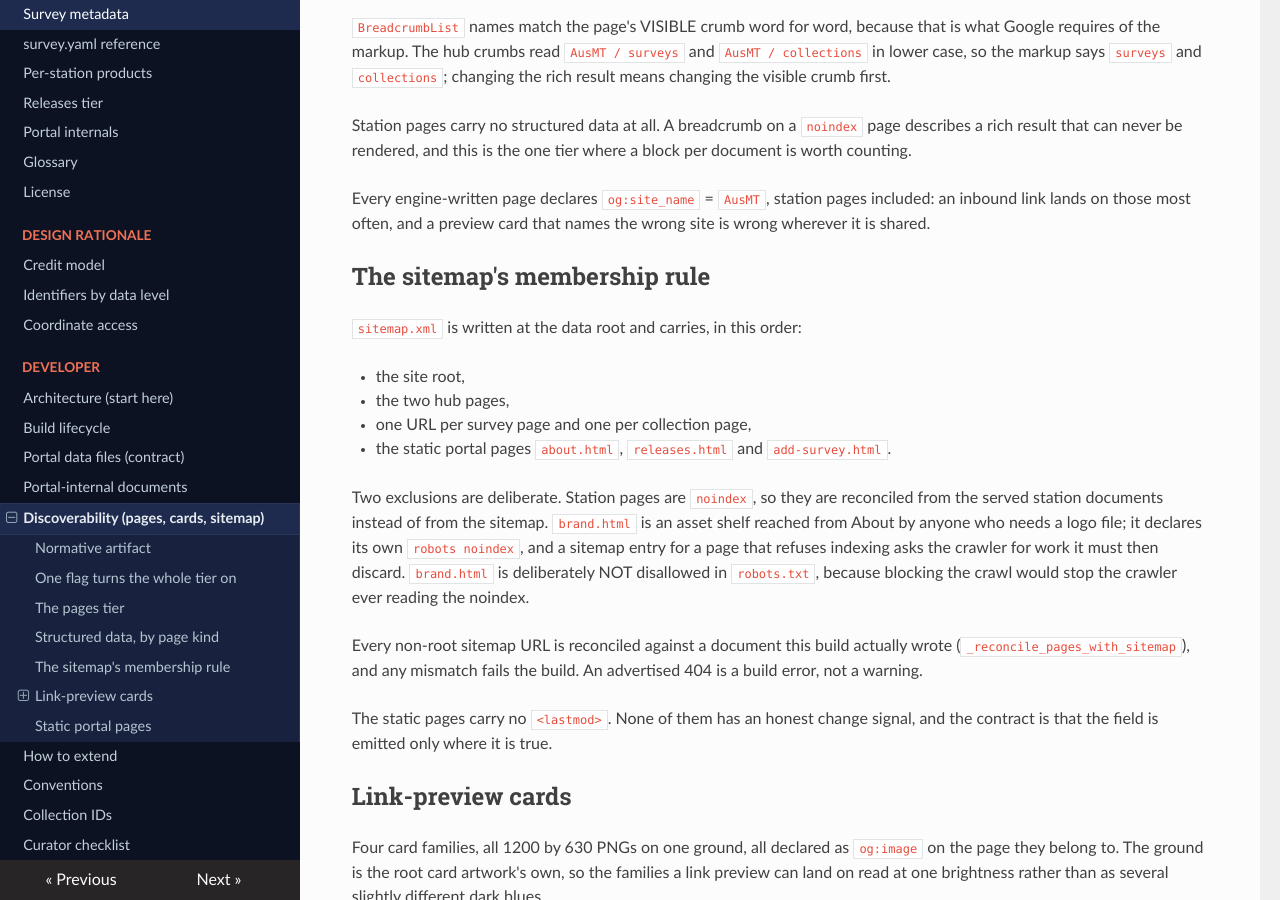
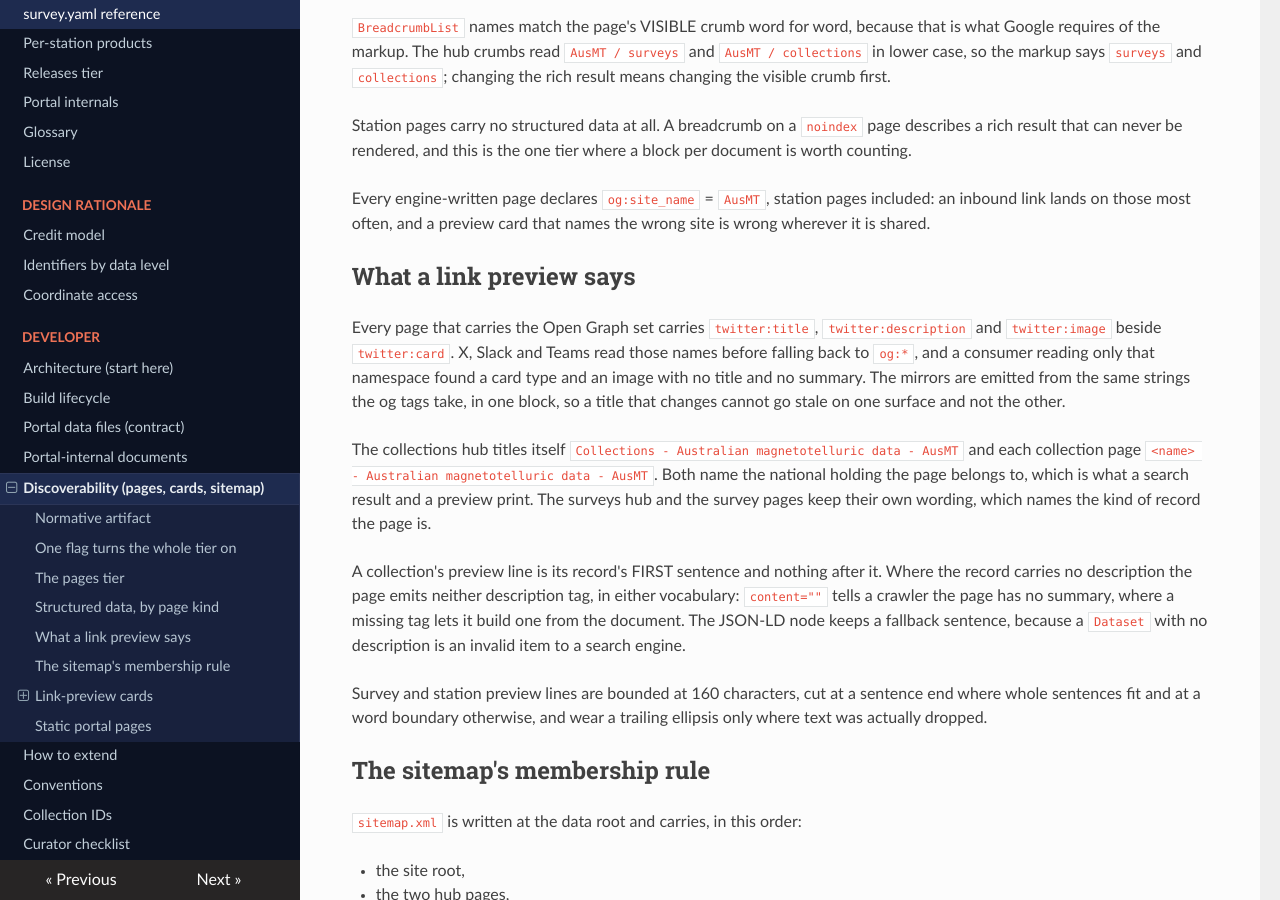
Before and after one commit to bvkay/ausmt, an MkDocs documentation site: the page built from docs/docs/developer/discoverability.md, in a window 1280 px wide and 900 px high, scrolled down 1804 px. Built offline with MkDocs 1.6.1, drawn with Linux system fonts in a browser that asks for light colours; nearby versions of some CDN libraries; some of the changed text lies outside the part shown.

Commit message:
docs: the og surface states its text rules and its renderer requirement
The discoverability page documented og:site_name and nothing else about what a
link preview says, so the twitter mirrors, the collection title wording, the
first-sentence preview line and the absent-description rule were all undocumented
behaviour. It also still read that a page with no card simply falls back to the
root card, which is now true only for a corpus with no surveys: a corpus with
surveys and no renderer fails the build.

A new "What a link preview says" section states the twitter mirrors, the two
title wordings and why the surveys side keeps its own, the collection preview
line and the absence rule in both vocabularies, and the bounded sentence-aware
cut the survey and station lines take. The card section gains the renderer
requirement beside the card-URL rule it already carried.

Contract: AusMT_2026/LANE-CONTRACT-OG-CARDS.md (D5, D6 meta half, D7).

Gates: mkdocs build --strict from docs/ exit 0; dash sweep no output.

```diff
--- a/docs/docs/developer/discoverability.md
+++ b/docs/docs/developer/discoverability.md
@@ -81,6 +81,29 @@ Every engine-written page declares `og:site_name` = `AusMT`, station pages inclu
 lands on those most often, and a preview card that names the wrong site is wrong wherever it is
 shared.
 
+## What a link preview says
+
+Every page that carries the Open Graph set carries `twitter:title`, `twitter:description` and
+`twitter:image` beside `twitter:card`. X, Slack and Teams read those names before falling back to
+`og:*`, and a consumer reading only that namespace found a card type and an image with no title and
+no summary. The mirrors are emitted from the same strings the og tags take, in one block, so a title
+that changes cannot go stale on one surface and not the other.
+
+The collections hub titles itself `Collections - Australian magnetotelluric data - AusMT` and each
+collection page `<name> - Australian magnetotelluric data - AusMT`. Both name the national holding
+the page belongs to, which is what a search result and a preview print. The surveys hub and the
+survey pages keep their own wording, which names the kind of record the page is.
+
+A collection's preview line is its record's FIRST sentence and nothing after it. Where the record
+carries no description the page emits neither description tag, in either vocabulary: `content=""`
+tells a crawler the page has no summary, where a missing tag lets it build one from the document.
+The JSON-LD node keeps a fallback sentence, because a `Dataset` with no description is an invalid
+item to a search engine.
+
+Survey and station preview lines are bounded at 160 characters, cut at a sentence end where whole
+sentences fit and at a word boundary otherwise, and wear a trailing ellipsis only where text was
+actually dropped.
+
 ## The sitemap's membership rule
 
 `sitemap.xml` is written at the data root and carries, in this order:
@@ -131,6 +154,12 @@ A page is handed its card URL only after the file is on disk. The survey pages u
 from "is Pillow importable", which is a claim about the environment rather than about the file, so a
 failed write shipped an `og:image` that resolved to nothing. A card that was drawn but not written
 now fails the build; a page with no card falls back to the root card.
+
+Pillow is required wherever the corpus has surveys, and the build refuses without it. Gated on
+importability alone the loss was silent: every card vanished, every page fell back to the root card
+and the build still returned 0, so the whole preview surface could regress into a deployment with
+nothing failing. A corpus with no surveys draws no card and builds without Pillow, which is what a
+machine that only needs the products needs.
 
 ### What each card shows
 
```
